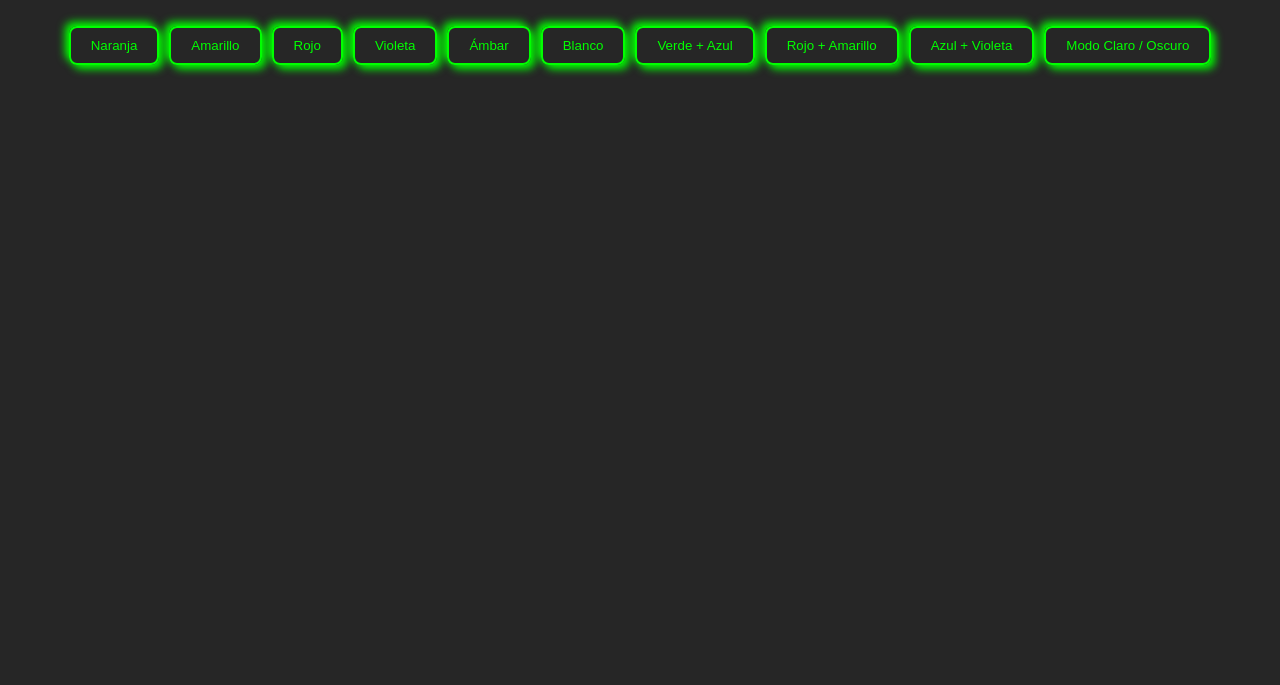
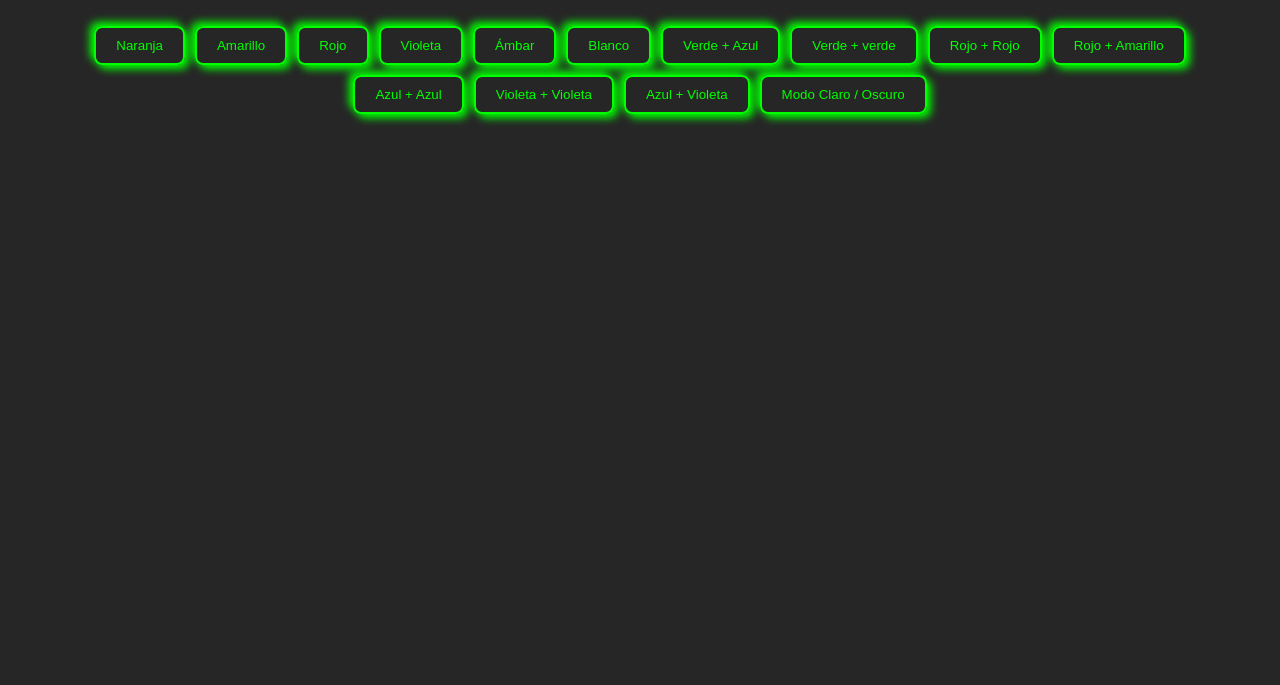
Before and after one commit to LT253420/pruebascolores, a plain HTML site: page index.html in a window 1280 px wide. Shown: the part 115-800 px from the top of the page. Drawn offline with Linux system fonts and the light colour scheme.

Commit message:
Update index.html

```diff
--- a/index.html
+++ b/index.html
@@ -70,7 +70,11 @@
     <button onclick="setTheme('#ffffff', '#ffffff')">Blanco</button>
 
     <button onclick="setTheme('#00ff00', '#00ccff')">Verde + Azul</button>
+    <button onclick="setTheme('#00ff00', '#00ffa5')">Verde + verde</button>
+    <button onclick="setTheme('#ff0033', '##ff5700')">Rojo + Rojo</button>
     <button onclick="setTheme('#ff0033', '#ffff00')">Rojo + Amarillo</button>
+    <button onclick="setTheme('#00c0ff', '##006eff')">Azul + Azul</button>
+    <button onclick="setTheme('#ad00ff', '#7200ff')">Violeta + Violeta</button>
     <button onclick="setTheme('#0044ff', '#b700ff')">Azul + Violeta</button>
 
     <button onclick="toggleMode()">Modo Claro / Oscuro</button>
```
